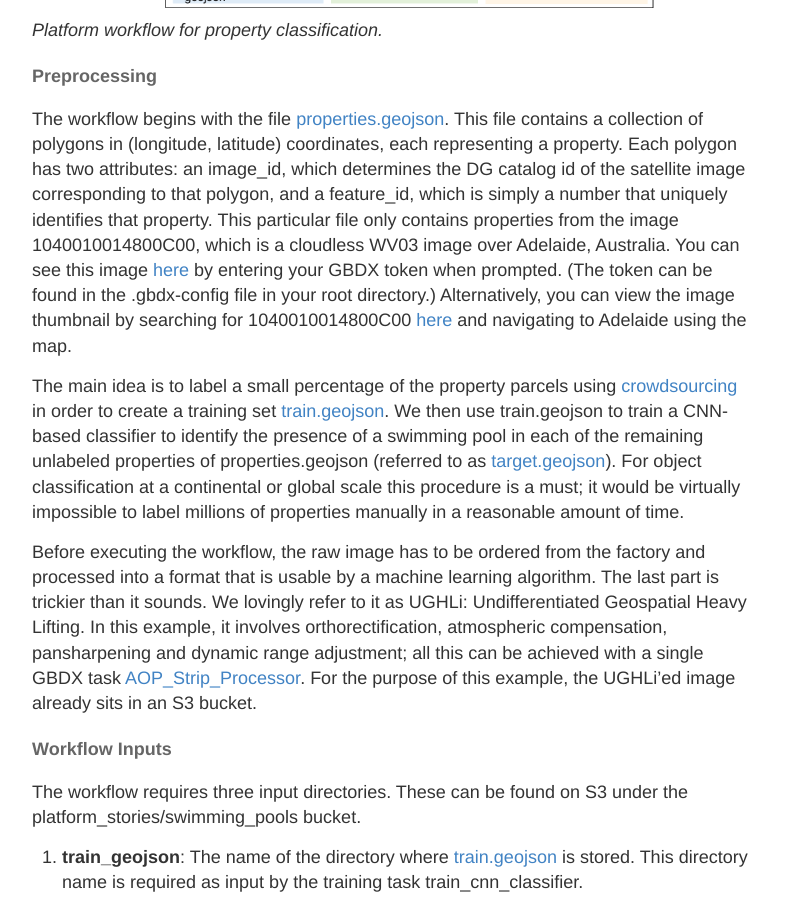
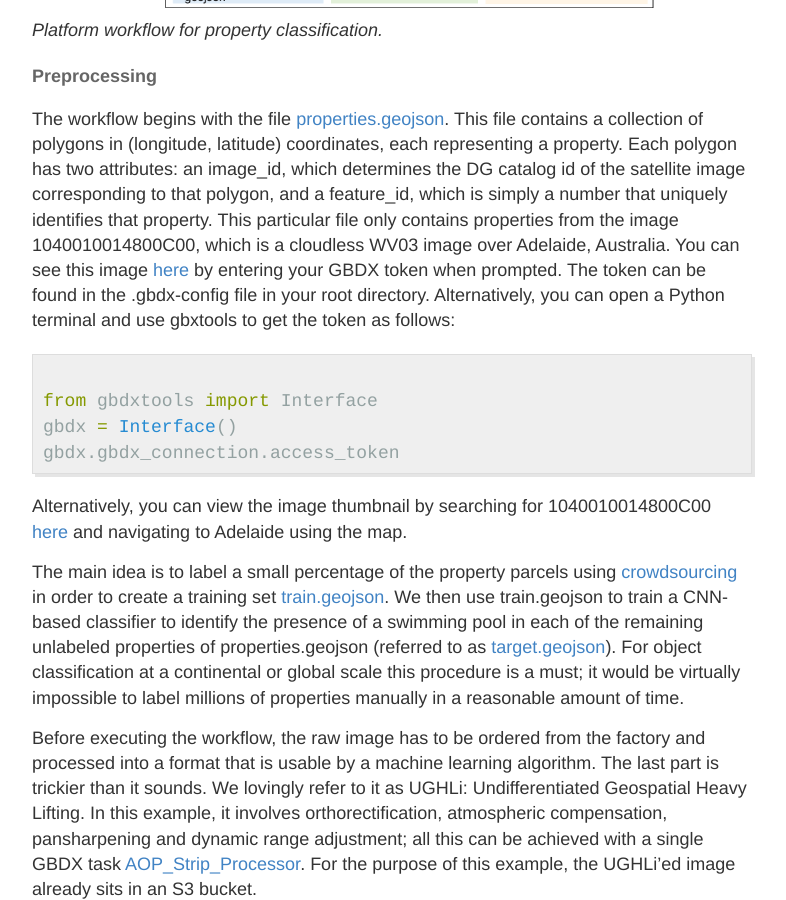
Before and after one commit to neoocm/PlatformStories.github.io, a Jekyll site: the page built from _posts/2016-9-8-swimming-pools.md, in a window 1280 px wide and 900 px high, scrolled down 1541 px. Shown: the whole window, without its empty margins (248-1034 px from the left). Built offline with Jekyll 4.4.1, drawn with Linux system fonts in a browser that asks for light colours.

Commit message:
Update 2016-9-8-swimming-pools.md

```diff
--- a/_posts/2016-9-8-swimming-pools.md
+++ b/_posts/2016-9-8-swimming-pools.md
@@ -30,7 +30,15 @@ Our GBDX workflow is shown in the following figure.
 
 #### Preprocessing
 
-The workflow begins with the file [properties.geojson](https://github.com/PlatformStories/swimming-pools/blob/master/cnn_classifier_tasks/train_cnn_classifier/properties.geojson). This file contains a collection of polygons in (longitude, latitude) coordinates, each representing a property. Each polygon has two attributes: an image_id, which determines the DG catalog id of the satellite image corresponding to that polygon, and a feature_id, which is simply a number that uniquely identifies that property. This particular file only contains properties from the image 1040010014800C00, which is a cloudless WV03 image over Adelaide, Australia. You can see this image [here]({{ site.baseurl}}/pages/swimming-pools/my_map.html) by entering your GBDX token when prompted. (The token can be found in the .gbdx-config file in your root directory.) Alternatively, you can view the image thumbnail by searching for 1040010014800C00 [here](https://discover.digitalglobe.com/) and navigating to Adelaide using the map.
+The workflow begins with the file [properties.geojson](https://github.com/PlatformStories/swimming-pools/blob/master/cnn_classifier_tasks/train_cnn_classifier/properties.geojson). This file contains a collection of polygons in (longitude, latitude) coordinates, each representing a property. Each polygon has two attributes: an image_id, which determines the DG catalog id of the satellite image corresponding to that polygon, and a feature_id, which is simply a number that uniquely identifies that property. This particular file only contains properties from the image 1040010014800C00, which is a cloudless WV03 image over Adelaide, Australia. You can see this image [here]({{ site.baseurl}}/pages/swimming-pools/my_map.html) by entering your GBDX token when prompted. The token can be found in the .gbdx-config file in your root directory. Alternatively, you can open a Python terminal and use gbxtools to get the token as follows:
+
+{% highlight python %}
+from gbdxtools import Interface
+gbdx = Interface()
+gbdx.gbdx_connection.access_token
+{% endhighlight %}
+
+Alternatively, you can view the image thumbnail by searching for 1040010014800C00 [here](https://discover.digitalglobe.com/) and navigating to Adelaide using the map.
 
 The main idea is to label a small percentage of the property parcels using [crowdsourcing](http://www.tomnod.com/) in order to create a training set [train.geojson](https://github.com/PlatformStories/swimming-pools/blob/master/cnn_classifier_tasks/train_cnn_classifier/train.geojson). We then use train.geojson to train a CNN-based classifier to identify the presence of a swimming pool in each of the remaining unlabeled properties of properties.geojson (referred to as [target.geojson](https://github.com/PlatformStories/swimming-pools/blob/master/cnn_classifier_tasks/deploy_cnn_classifier/target.geojson)). For object classification at a continental or global scale this procedure is a must; it would be virtually impossible to label millions of properties manually in a reasonable amount of time.
 
```
